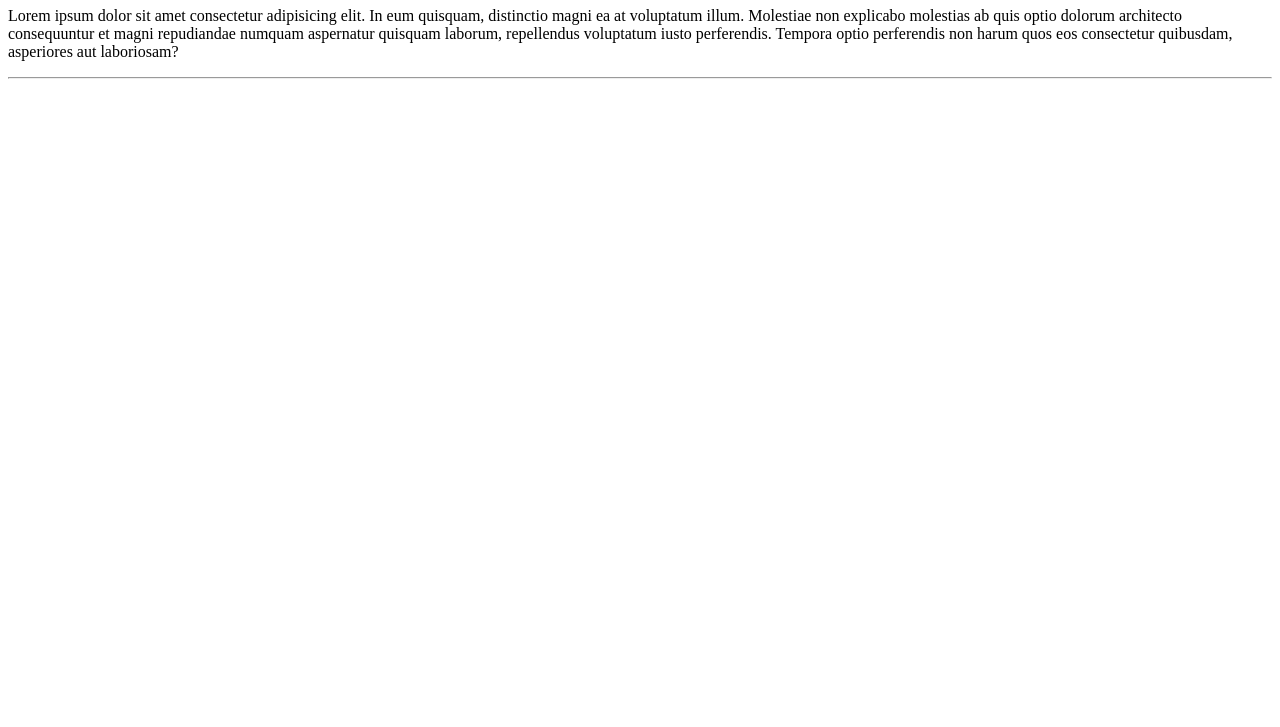
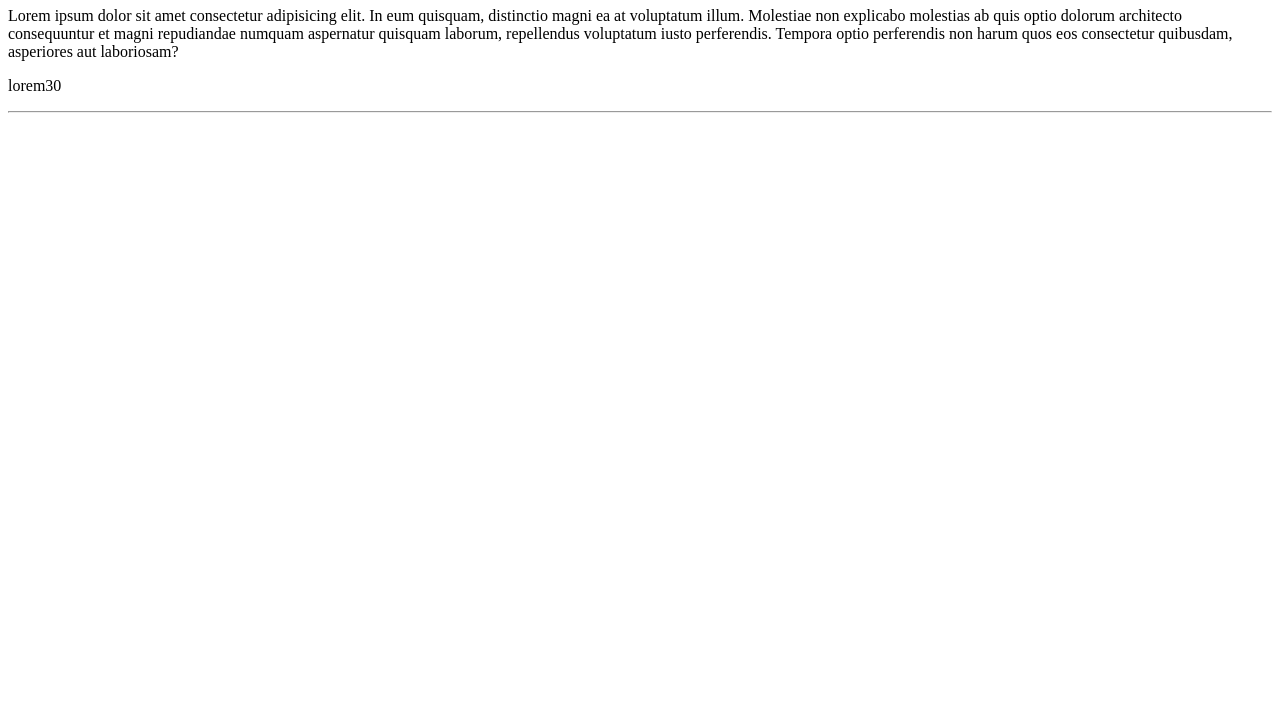
Before and after one commit to LeoMBrito/OlaMundo, a plain HTML site: page site-exemplo/index.html in a window 1280 px wide. Shown: the part 73-800 px from the top of the page. Drawn offline with Linux system fonts and the light colour scheme.

Commit message:
Adicionei um parágrafo

```diff
--- a/site-exemplo/index.html
+++ b/site-exemplo/index.html
@@ -9,6 +9,7 @@
 <body>
     <h1>Olá, mundo!</h1>
     <p>Lorem ipsum dolor sit amet consectetur adipisicing elit. In eum quisquam, distinctio magni ea at voluptatum illum. Molestiae non explicabo molestias ab quis optio dolorum architecto consequuntur et magni repudiandae numquam aspernatur quisquam laborum, repellendus voluptatum iusto perferendis. Tempora optio perferendis non harum quos eos consectetur quibusdam, asperiores aut laboriosam?</p>
+    <p>lorem30</p>
     <hr>
 </body>
 </html>
```
